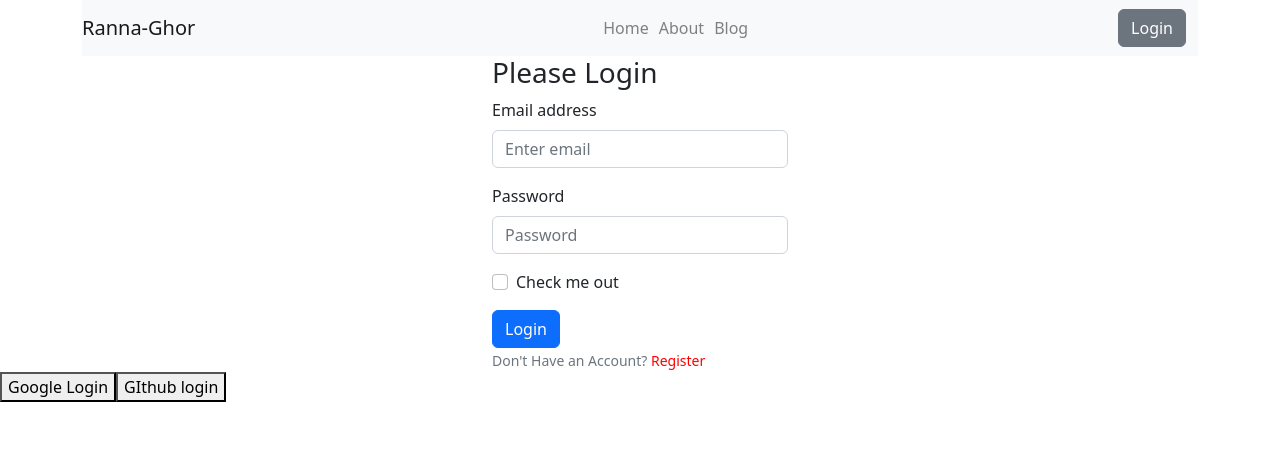
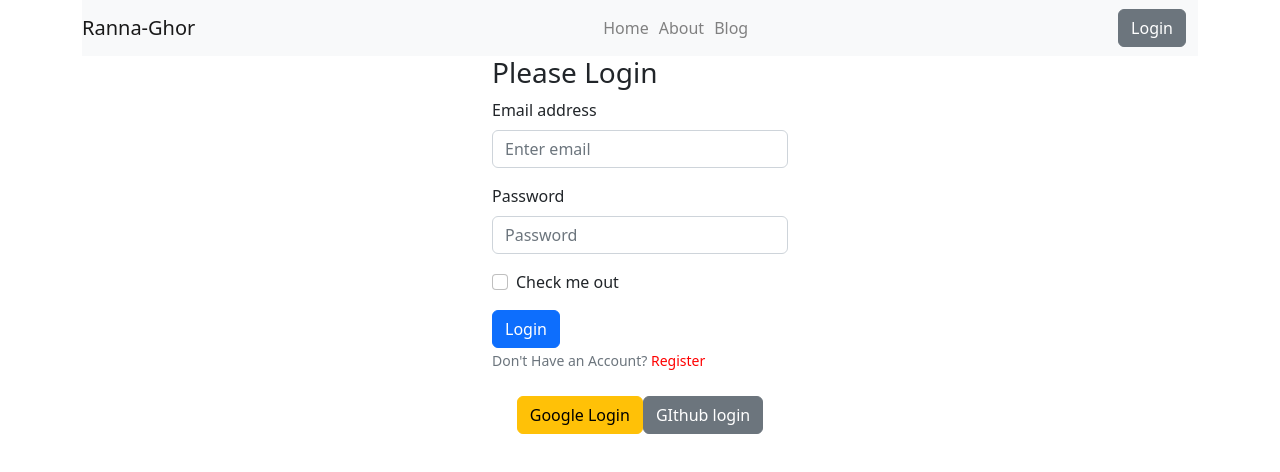
Before and after one commit to Ikbal101/Ranna-Ghor_client, a React (Vite) app: page /login in a window 1280 px wide. Shown: the top 472 px of the page. Built offline with nearby package versions, Linux system fonts and the light colour scheme; no server answers.

Commit message:
btn save

```diff
--- a/src/pages/Details/Details/Details.jsx
+++ b/src/pages/Details/Details/Details.jsx
@@ -40,7 +40,7 @@ const Details = () => {
               <Card.Title>{recipe.name}</Card.Title>
               <Card.Text></Card.Text>
               <div><span className='fw-bold'>Ingredients:</span>{recipe.ingredients}</div>
-              <div>{recipe.cookingMethod}</div>
+              <div> <span className='fw-bold'>How to cook:</span> {recipe.cookingMethod}</div>
             </Card.Body>
             <Card.Footer>
               <Button className='btn btn-warning' onClick={() => {
@@ -55,7 +55,7 @@ const Details = () => {
               <Card.Title>{recipe.name1}</Card.Title>
               <Card.Text>
                 <div><span className='fw-bold'>Ingredients:</span>{recipe.ingredients}</div>
-                <div>....{recipe.cookingMethod}</div>
+                <div> <span className='fw-bold'>How to cook:</span> {recipe.cookingMethod}</div>
               </Card.Text>
             </Card.Body>
             <Card.Footer>
@@ -71,7 +71,7 @@ const Details = () => {
               <Card.Title>{recipe.name2}</Card.Title>
               <Card.Text>
                 <div><span className='fw-bold'>Ingredients:</span>{recipe.ingredients}</div>
-                <div>{recipe.cookingMethod}</div>
+                <div> <span className='fw-bold'>How to cook:</span> {recipe.cookingMethod}</div>
               </Card.Text>
             </Card.Body>
             <Card.Footer>
--- a/src/pages/login/Login/Login.jsx
+++ b/src/pages/login/Login/Login.jsx
@@ -113,12 +113,12 @@ const handleLogIn =event => {
             </Form>
         </Container>
 
-        <div>
+        <div className='text-center mt-4'>
         { user?
             <button onClick={handleSignOut}>Log Out</button>:
                 <>
-                    <button onClick={handleGoogleSignIn}>Google Login</button>
-                    <button onClick={handleGItHUbSignIn}>GIthub login</button>
+                    <button className='btn btn-warning' onClick={handleGoogleSignIn}>Google Login</button>
+                    <button className='btn btn-secondary' onClick={handleGItHUbSignIn}>GIthub login</button>
                 </>
             }
 
```
